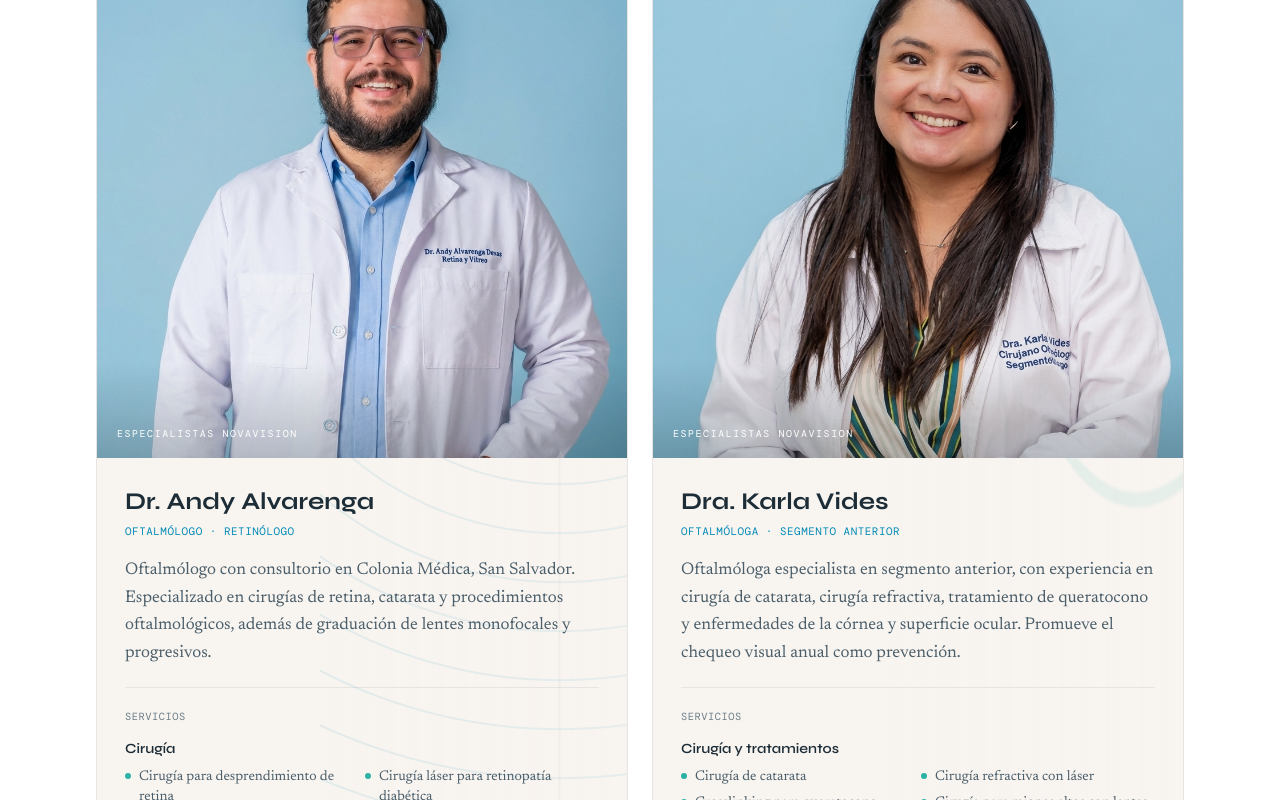
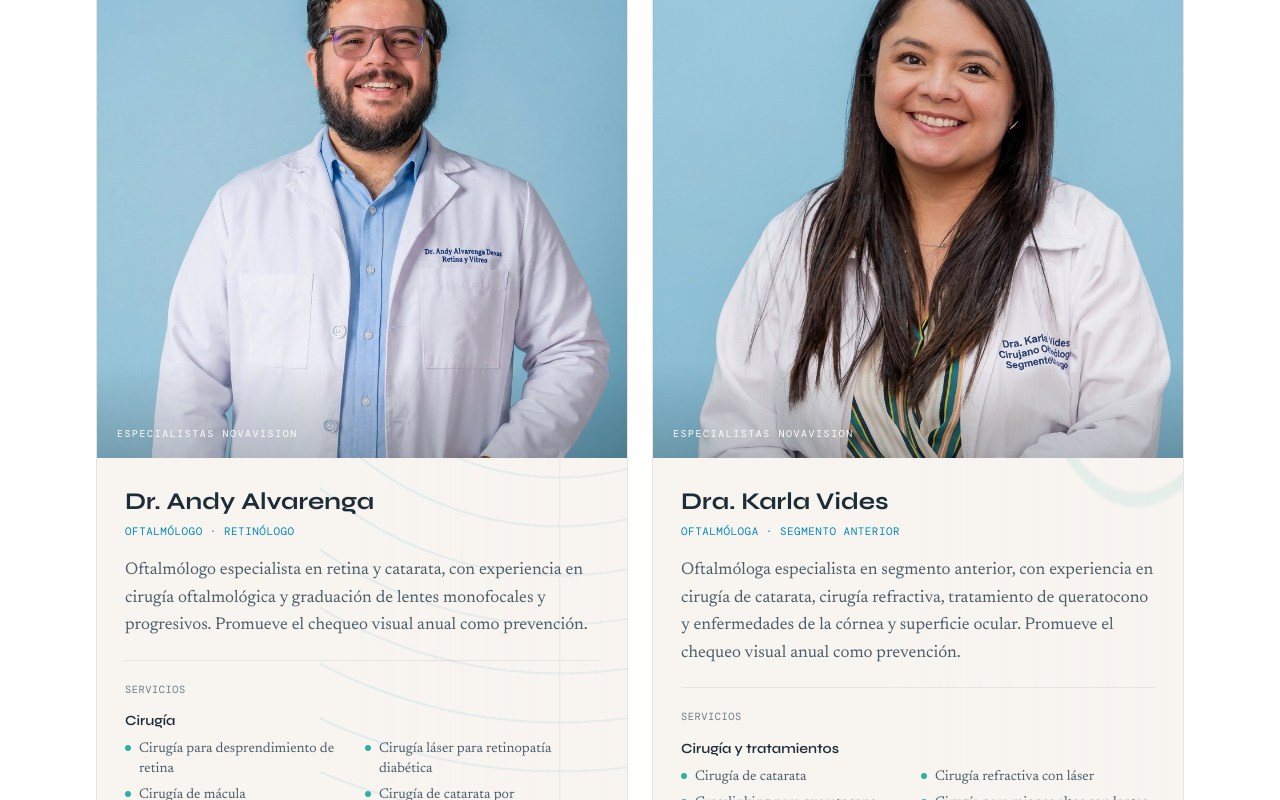
Before and after one commit to leofdr7/novavision, a React (Vite) app: page / in a window 1280 px wide. Shown: the part 2000-2800 px from the top of the page. Built offline with nearby package versions, Linux system fonts and the light colour scheme.

Commit message:
small changes

```diff
--- a/src/components/Hero.tsx
+++ b/src/components/Hero.tsx
@@ -144,7 +144,6 @@ export function Hero() {
               <span className="relative inline-block italic text-blue after:absolute after:-bottom-0.5 after:left-1/2 after:h-1 after:w-2/5 after:-translate-x-1/2 after:bg-orange after:content-['']">
                 visión
               </span>
-              ,
             </span>
             <span className="my-1.5 block text-[0.72em] font-medium tracking-[-0.02em] text-ink-soft sm:my-2">
               en manos de
--- a/src/data/clinic.ts
+++ b/src/data/clinic.ts
@@ -40,7 +40,7 @@ export const clinic = {
       especialidad: "Oftalmólogo · Retinólogo",
       foto: "/Andy.png",
       descripcion:
-        "Oftalmólogo con consultorio en Colonia Médica, San Salvador. Especializado en cirugías de retina, catarata y procedimientos oftalmológicos, además de graduación de lentes monofocales y progresivos.",
+        "Oftalmólogo especialista en retina y catarata, con experiencia en cirugía oftalmológica y graduación de lentes monofocales y progresivos. Promueve el chequeo visual anual como prevención.",
       servicios: [
         "Cirugía para desprendimiento de retina",
         "Cirugía láser para retinopatía diabética",
```
